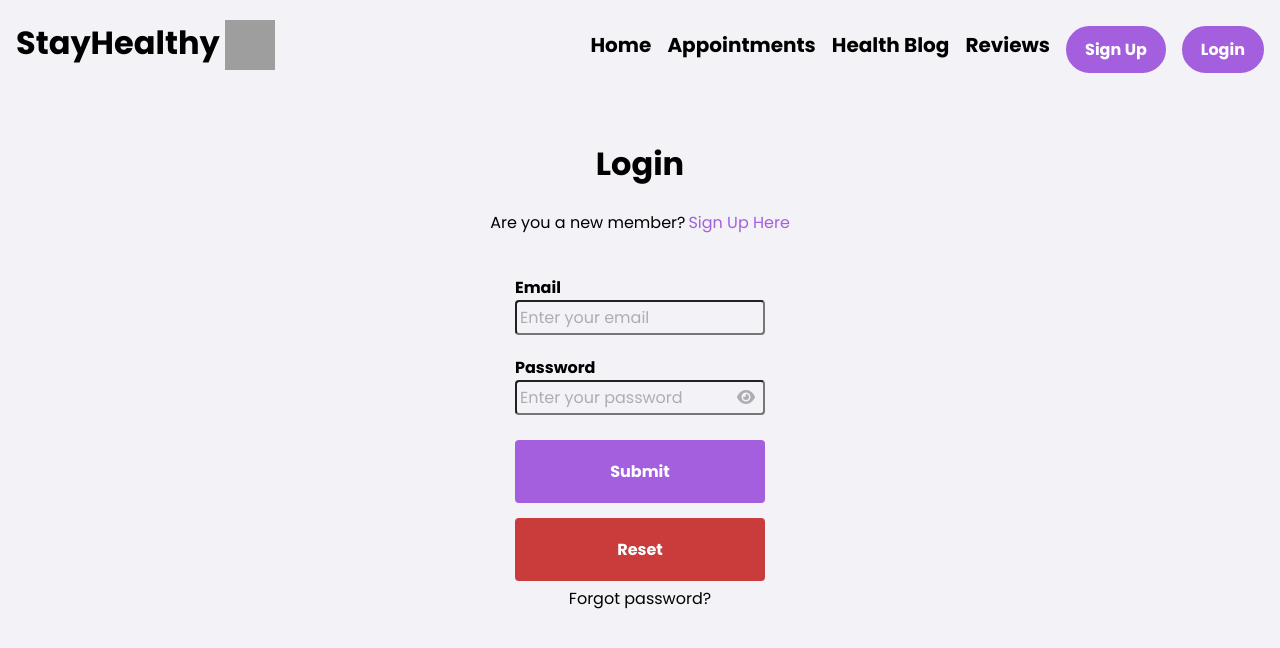
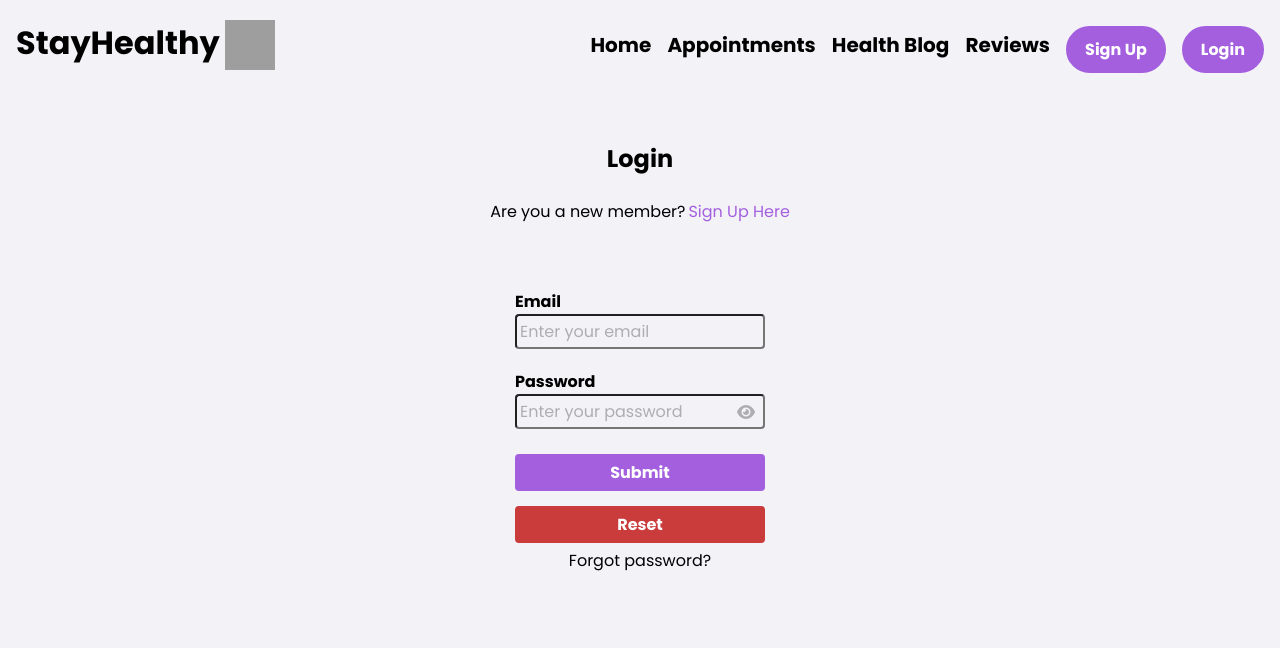
Before and after one commit to Kuchela13/test_med_app, a React (Create React App) app: page /login in a window 1280 px wide. Shown: the top 648 px of the page. Built offline with nearby package versions, Linux system fonts and the light colour scheme; grey boxes are pictures that could not be loaded.

Commit message:
include logic

```diff
--- a/package.json
+++ b/package.json
@@ -9,7 +9,7 @@
     "@testing-library/user-event": "^13.5.0",
     "react": "^19.1.0",
     "react-dom": "^19.1.0",
-    "react-router-dom": "^7.6.1",
+    "react-router-dom": "^7.6.2",
     "react-scripts": "5.0.1",
     "web-vitals": "^2.1.4"
   },
--- a/src/App.js
+++ b/src/App.js
@@ -16,9 +16,10 @@ function App() {
           <Navbar/>
 
           <Routes>
-          <Route path="/" element={<Landing_Page/>}/>
+          <Route path="/landingpage" element={<Landing_Page/>}/>
           <Route path="/signup" element= {<Sign_Up/>}/>
           <Route path="/login" element= {<Login/>}/>
+
           </Routes>
         </BrowserRouter>
 
--- a/src/Components/Login/Login.css
+++ b/src/Components/Login/Login.css
@@ -61,6 +61,7 @@ label {
    font-size: 16px;
    color:white;
    cursor: pointer;
+   padding:3px;
 }
 
 .loginbtn {
--- a/src/Components/Login/Login.js
+++ b/src/Components/Login/Login.js
@@ -1,40 +1,139 @@
-import React from "react";
+// Following code has been commented with appropriate comments for your reference.
+import React, { useState, useEffect } from 'react';
+// Apply CSS according to your design theme or the CSS provided in week 2 lab 2
 import "./Login.css";
+import { Link, useNavigate } from 'react-router-dom';
+import { API_URL } from '../../config';
 
 const Login = () => {
-    return (
+
+  // State variables for email and password
+  const [password, setPassword] = useState("");
+  const [email, setEmail] = useState('');
+  const [errors, setErrors] = useState({});
+
+
+  const validate = () => {
+    const errors = {};
+
+    if (!email) {
+      errors.email = 'Email is required';
+    } else if (!/\S+@\S+\.\S+/.test(email)) {
+      errors.email = 'Email address is invalid';
+    }
+    if (!password) errors.password = 'Password is required';
+
+    return errors;
+  };
+
+  // Get navigation function from react-router-dom
+  const navigate = useNavigate();
+
+  // Check if user is already authenticated, then redirect to home page
+  useEffect(() => {
+    if (sessionStorage.getItem("auth-token")) {
+      navigate("/");
+    }
+  }, []);
+
+  // Function to handle login form submission
+  const login = async (e) => {
+    e.preventDefault();
+    const validationErrors = validate();
+    if (Object.keys(validationErrors).length === 0) {
+      console.log('Form submitted');
+    } else {
+      setErrors(validationErrors);}
+    // Send a POST request to the login API endpoint
+    const res = await fetch(`${API_URL}/api/auth/login`, {
+      method: "POST",
+      headers: {
+        "Content-Type": "application/json",
+      },
+      body: JSON.stringify({
+        email: email,
+        password: password,
+      }),
+    });
+
+    // Parse the response JSON
+    const json = await res.json();
+    if (json.authtoken) {
+      // If authentication token is received, store it in session storage
+      sessionStorage.setItem('auth-token', json.authtoken);
+      sessionStorage.setItem('email', email);
+
+      // Redirect to home page and reload the window
+      navigate('/');
+      window.location.reload();
+    } else {
+      // Handle errors if authentication fails
+      if (json.errors) {
+        for (const error of json.errors) {
+          alert(error.msg);
+        }
+      } else {
+        alert(json.error);
+      }
+    }
+  };
+
+  return (
+    <div>
+      <div className="container">
+
+          <div className="login1">
+            <h2>Login</h2>
+          </div>
+          <div className="login">
+            Are you a new member?
+            <span>
+              <Link to="/signup" className="lmember">
+                Sign Up Here
+              </Link>
+            </span>
+          </div>
+          <br />
+          <div className="signupform">
+            <form>
+              <div className="form_member">
+                <label htmlFor="email">Email</label>
+                {/* Input field for email */}
+                <input
+                  value={email}
+                  onChange={(e) => setEmail(e.target.value)}
+                  type="email"
+                  name="email"
+                  id="email"
+                  className="form-control"
+                  placeholder="Enter your email"
+                  aria-describedby="helpId"
+                />
+                 {errors.email && <p className="error-message">{errors.email}</p>}
+              </div>
+              <div className="form_member psw">
+               <label htmlFor="password">Password</label>
+               <input
+                 value={password}
+                 onChange={(e) => setPassword(e.target.value)}
+                 type="password"
+                 name="password"
+                 id="password"
+                 className="form-control"
+                 placeholder="Enter your password"
+                 aria-describedby="helpId"
+               />
+                <i className="fa-solid fa-eye" id="show_password"></i>
+                {errors.password && <p className="error-message">{errors.password}</p>}
+             </div>
 
 
 
- <div className="container">
-    <div>
-        <h1 className="login1">Login</h1>
-    </div>
-    <div className="login">
-        <p className="member"> Are you a new member?</p>
-       <a href="../Sign_Up/Sign_Up.html" className="lmember">Sign Up Here</a>
 
-    </div>
-    <div id="signupform">
-        <form>
-
-            <div className="form_member">
-                <label htmlFor="email">Email</label>
-                <input type="email" name="email" id="email" required className="form-control" placeholder="Enter your email"/>
-            </div>
-
-             <div className="form_member psw">
-                <label htmlFor="password">Password</label>
-                <input type="password" name="password" id="password" required className="form-control" placeholder="Enter your password"/>
-                <i className="fa-solid fa-eye" id="show_password"></i>
-            </div>
-
-        </form>
-    </div>
-
-    <div className="lbutton">
+            </form>
+            <div className="lbutton">
         <a href="#">
-            <button type="submit" className="loginbtn">Submit</button>
+            <button type="submit" className="loginbtn" onClick={login}>Submit</button>
         </a>
     </div>
     <div className="rbutton">
@@ -45,9 +144,14 @@ const Login = () => {
     <div>
         <a href="#" className="fpw"> Forgot password? </a>
     </div>
+          </div>
 
-</div>
-    );
-};
+
+
+        </div>
+      </div>
+
+  )
+}
 
 export default Login;
--- a/src/Components/Sign_Up/Sign_Up.css
+++ b/src/Components/Sign_Up/Sign_Up.css
@@ -22,7 +22,7 @@
     margin-bottom:20px;
 }
 
-.lmember {
+#lmember {
     color: #A45FDF;
     margin-left:3px;
     text-decoration: none;
@@ -69,7 +69,9 @@ input, #dropdown {
 .submitbtn {
     margin-top:15px;
     background-color: #A45FDF;
-border: solid #A45FDF;}
+border: solid #A45FDF;
+padding:3px;}
+
 
 .resetbtn {
 
--- a/src/Components/Sign_Up/Sign_Up.js
+++ b/src/Components/Sign_Up/Sign_Up.js
@@ -88,8 +88,8 @@ const Sign_Up = () => {
 </div>
 <div className="login">
     <p className="member"> Already a member?</p>
-   <a href="../Login/Login.html" className="lmember">Login</a>
 
+    <Link to="/login" id="lmember"> Login</Link>
 </div>
 
                 <div id="signupform">
@@ -144,18 +144,20 @@ const Sign_Up = () => {
 
 
                     </form>
+
+                    <div className="sbutton">
+
+        <button type="submit" className="submitbtn" onClick={register}>Submit</button>
+
+</div>
+<div className="rbutton">
+
+        <button type="reset" className="resetbtn">Reset</button>
+
+</div>
                 </div>
 
-<div className="sbutton">
-    <a href="#">
-        <button type="submit" className="submitbtn" onClick={register}>Submit</button>
-    </a>
-</div>
-<div className="rbutton">
-    <a href="#">
-        <button type="reset" className="resetbtn">Reset</button>
-    </a>
-</div>
+
 
         </div>
 
--- a/src/config.js
+++ b/src/config.js
@@ -1,6 +1,6 @@
 export const API_URL = window.location.hostname === "localhost"
 ? "http://localhost:3000"
-: "http://localhost:3000";
+: "http://localhost:8181";
 console.log(
     "API_URL :",
     API_URL
```
Also changed, not shown: 2 other files (tests, documents, lock files or other folders).
